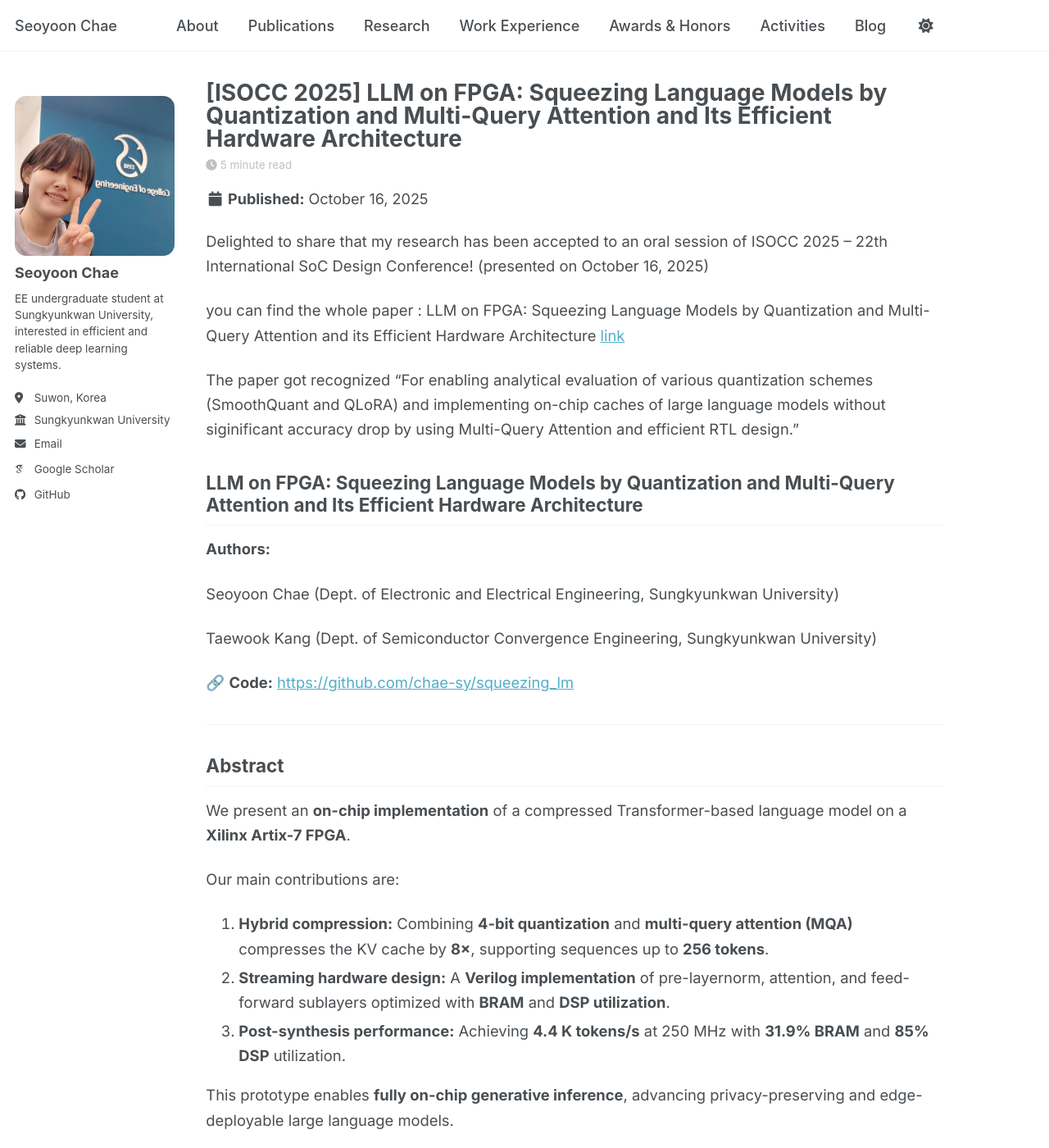
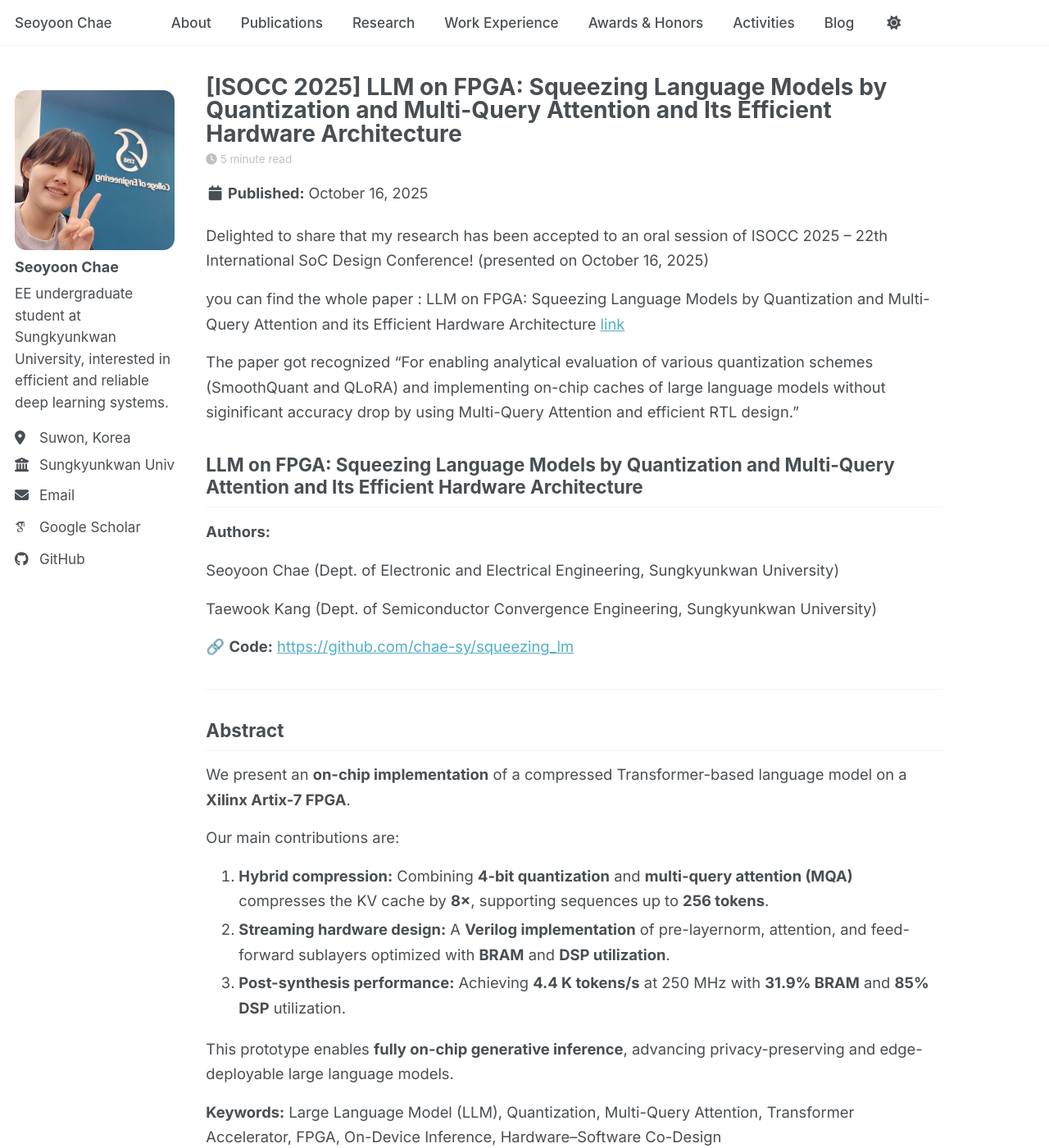
Before and after one commit to chae-sy/chae-sy.github.io, a Jekyll site: the page built from _posts/2025-10-16-LLM-on-FPGA.md, in a window 1280 px wide and 1400 px high. Shown: the whole window at 82% size. Built offline with Jekyll 4.4.1, drawn with Linux system fonts in a browser that asks for light colours; some web fonts are replaced; a script bundle is joined from its source files by our own code; library files that are not in the unit come from our copies.

Commit message:
Publication

```diff
--- a/_config.yml
+++ b/_config.yml
@@ -132,7 +132,7 @@
 
 
 # SEO Related
-google_site_verification : utS5NR1o2Do6-vERulSkJ1IKYHFo1bNR46OJT
+google_site_verification : utS5NR1o2Do6-vERulSkJ1IKYHFo1bNR46OJTL5DTuE
 bing_site_verification   :
 alexa_site_verification  :
 yandex_site_verification :
--- a/_includes/archive-single.html
+++ b/_includes/archive-single.html
@@ -13,7 +13,7 @@
 {% endif %}
 
 <div class="{{ include.type | default: "list" }}__item">
-  <article class="archive__item" itemscope itemtype="http://schema.org/CreativeWork">
+  <article class="archive__item pub-card" itemscope itemtype="http://schema.org/CreativeWork">
     {% if include.type == "grid" and teaser %}
       <div class="archive__item-teaser">
         <img src=
--- a/assets/css/main.scss
+++ b/assets/css/main.scss
@@ -103,3 +103,129 @@
     padding-right: 1.25rem;
   }
 }
+
+
+/* ===== Clean layout fixes (sidebar / spacing / nav) ===== */
+
+/* 1) Sidebar: reduce cramped feeling */
+.sidebar {
+  p, li {
+    line-height: 1.6;
+  }
+
+  .author__bio {
+    line-height: 1.55;
+  }
+
+  .author__content {
+    line-height: 1.2; /* name/pronouns block */
+  }
+
+  .author__urls a {
+    padding-top: 3px;
+    padding-bottom: 3px;
+  }
+
+  .author__name {
+    margin-bottom: 6px;
+  }
+
+  .author__bio {
+    margin-top: 8px;
+    margin-bottom: 16px;
+  }
+}
+
+/* 조금 더 여유: 사이드바 아이콘 링크 간격 */
+.author__urls li {
+  margin-bottom: 6px;
+}
+
+/* 2) Page content: consistent section spacing */
+.page__content {
+  p { margin: 0 0 0.9em; }
+  ul, ol { margin: 0.4em 0 1.1em; }
+  li { margin: 0.25em 0; }
+
+  h1 { margin: 0.2em 0 0.5em; }
+  h2 { margin: 1.6em 0 0.6em; }
+  h3 { margin: 1.2em 0 0.5em; }
+  h4 { margin: 1.0em 0 0.4em; }
+
+  hr { margin: 2.0em 0; }
+}
+
+/* 3) Masthead nav: make it lighter / less “thick” */
+.masthead {
+  .masthead__inner-wrap {
+    padding-top: 0.5rem;
+    padding-bottom: 0.5rem;
+  }
+}
+
+.masthead__menu-item a {
+  font-weight: 500;      /* was heavier */
+  font-size: 0.95rem;    /* slightly smaller */
+  padding-top: 0.35rem;
+  padding-bottom: 0.35rem;
+}
+
+/* Optional: reduce overall header height on large screens */
+@media (min-width: 1024px) {
+  .masthead {
+    min-height: 56px;
+  }
+}
+
+.sidebar p, .sidebar li { font-size: 0.95rem; }
+
+
+/* ===== Publications: card-style items ===== */
+.pub-card {
+  border: 1px solid var(--global-border-color);
+  border-radius: 14px;
+  padding: 16px 18px;
+  margin: 14px 0;
+  background: var(--global-bg-color);
+  box-shadow: 0 6px 18px rgba(0,0,0,0.06);
+}
+
+/* 제목(링크) */
+.pub-card .archive__item-title {
+  margin-top: 0;
+  margin-bottom: 8px;
+  line-height: 1.25;
+}
+
+/* Published in ... / venue */
+.pub-card .archive__item-excerpt,
+.pub-card .archive__item-teaser,
+.pub-card p {
+  margin-bottom: 10px;
+}
+
+/* 링크 줄(doi, download, github 등)이 너무 길면 줄바꿈 */
+.pub-card a {
+  overflow-wrap: anywhere;
+  word-break: break-word;
+}
+
+/* “Download Paper” 같은 링크들을 버튼처럼 */
+.pub-card a[href*="/files/"],
+.pub-card a[href*="doi.org"],
+.pub-card a[href*="github.com"] {
+  display: inline-block;
+  margin: 6px 10px 0 0;
+  padding: 6px 10px;
+  border: 1px solid var(--global-border-color);
+  border-radius: 10px;
+  text-decoration: none;
+  font-size: 0.95rem;
+}
+
+.pub-card a[href*="/files/"]:hover,
+.pub-card a[href*="doi.org"]:hover,
+.pub-card a[href*="github.com"]:hover {
+  text-decoration: none;
+  filter: brightness(0.98);
+}
```
